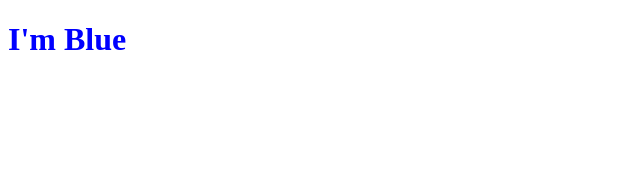
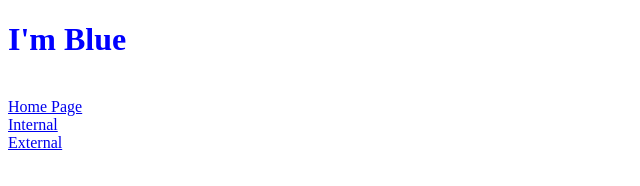
Before and after one commit to agravantemarc/html-project1, a plain HTML site: page inline.html in a window 1280 px wide. Shown: the whole page, without its empty margins (0-640 px from the left). Drawn offline with Linux system fonts and the light colour scheme.

Commit message:
Add files via upload
updated

```diff
--- a/inline.html
+++ b/inline.html
@@ -3,9 +3,12 @@
 <head>
     <meta charset="UTF-8">
     <meta name="viewport" content="width=device-width, initial-scale=1.0">
-    <title>Blue</title>
+    <title>I'm Blue</title>
 </head>
 <body>
-    <h1 style="color: blue;">I'm Blue</h1>
+    <h1 style="color: blue;">I'm Blue</h1> <br>
+    <a href="./index.html">Home Page</a> <br>
+    <a href="./internal.html">Internal</a><br>
+    <a href="./external.html">External</a>
 </body>
 </html>
--- a/style.css
+++ b/style.css
@@ -1,3 +1,3 @@
-h1 {
+h1{
     color: green;
 }
```
Also changed, not shown: external.html (+4 -1 lines), index.html (+2 -2 lines), internal.html (+5 -2 lines).
